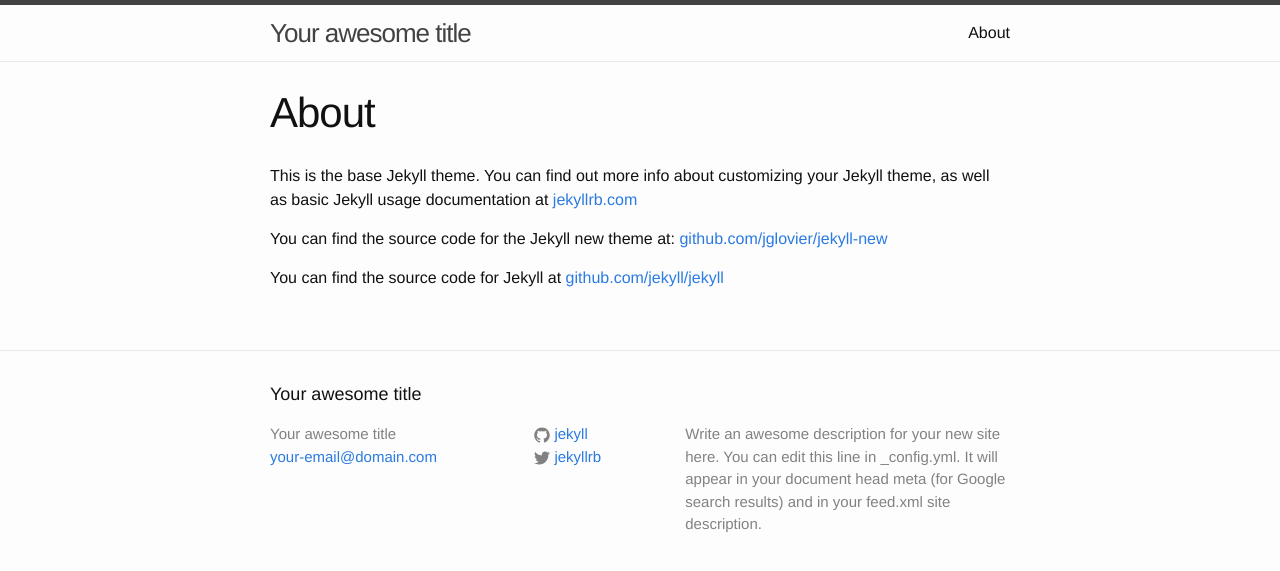
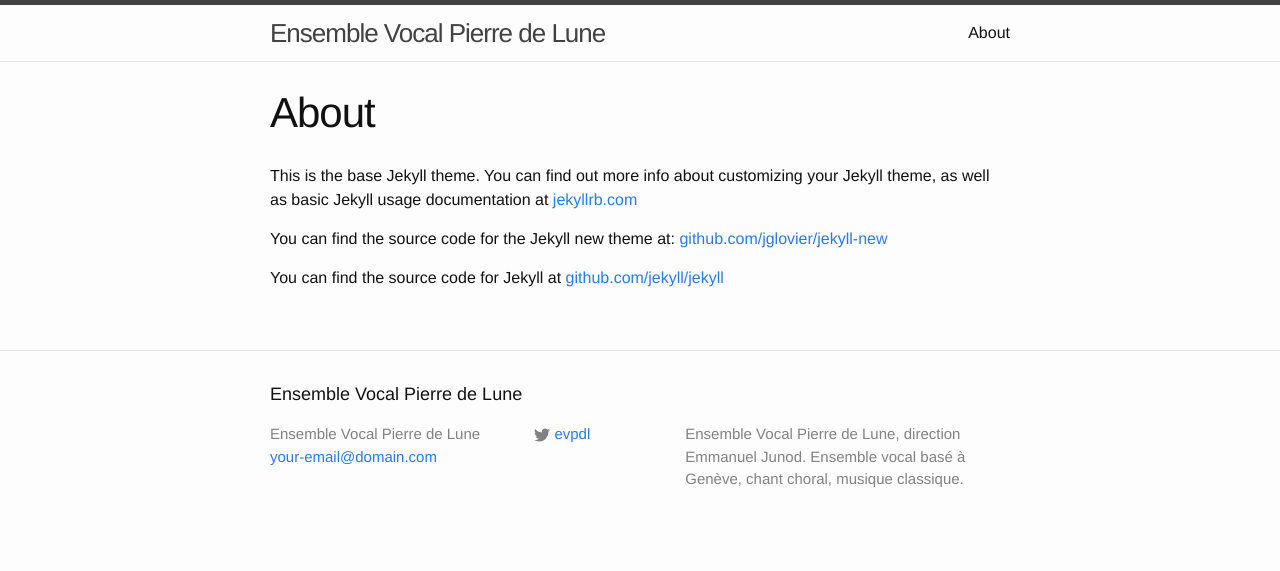
Before and after one commit to Ensemble-Vocal-Pierre-de-Lune/Ensemble-Vocal-Pierre-de-Lune.github.io, a Jekyll site: the page built from about.md, in a window 1280 px wide. Shown: the top 571 px of the page. Built offline with Jekyll 4.4.1, drawn with Linux system fonts in a browser that asks for light colours.

Commit message:
fixed some metadata

```diff
--- a/_config.yml
+++ b/_config.yml
@@ -1,15 +1,14 @@
 # Site settings
-title: Your awesome title
+title: Ensemble Vocal Pierre de Lune
 email: your-email@domain.com
 description: > # this means to ignore newlines until "baseurl:"
-  Write an awesome description for your new site here. You can edit this
-  line in _config.yml. It will appear in your document head meta (for
-  Google search results) and in your feed.xml site description.
+  Ensemble Vocal Pierre de Lune, direction Emmanuel Junod.
+  Ensemble vocal basé à Genève, chant choral, musique classique.
 baseurl: "" # the subpath of your site, e.g. /blog/
-url: "http://yourdomain.com" # the base hostname & protocol for your site
-twitter_username: jekyllrb
-github_username:  jekyll
+url: "http://www.evpierredelune.ch" # the base hostname & protocol for your site
+twitter_username: evpdl
 
 # Build settings
 markdown: kramdown
-exclude: old-site
+exclude:
+  - old-site
```
Also changed, not shown: images/cadenas_bleu.jpg (added).
